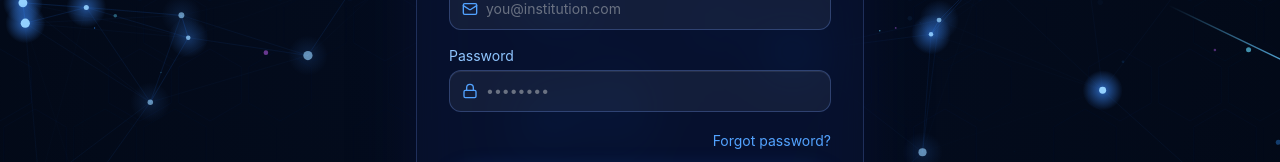
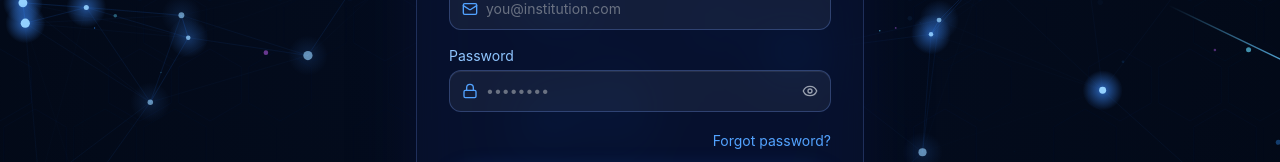
Before and after one commit to thywill123/cybershield, a React (Vite) app: page /login in a window 1280 px wide. Shown: the part 395-557 px from the top of the page. Built offline with nearby package versions, Linux system fonts and the light colour scheme; no server answers.

Commit message:
Add show/hide password toggle to Login page

```diff
--- a/src/pages/Login.jsx
+++ b/src/pages/Login.jsx
@@ -1,5 +1,5 @@
 import { useState, useEffect, useRef } from 'react'
-import { Lock, Mail, User, Building, CheckCircle, XCircle } from 'lucide-react'
+import { Lock, Mail, User, Building, CheckCircle, XCircle, Eye, EyeOff } from 'lucide-react'
 import { useNavigate } from 'react-router-dom'
 import { createUserWithEmailAndPassword, signInWithEmailAndPassword, sendPasswordResetEmail } from 'firebase/auth'
 import { doc, setDoc, getDoc } from 'firebase/firestore'
@@ -67,11 +67,16 @@ export default function Login() {
   const [loading, setLoading] = useState(false)
   const [error, setError] = useState('')
   const [showPasswordRules, setShowPasswordRules] = useState(false)
+  const [showPassword, setShowPassword] = useState(false)
   const [signupSuccess, setSignupSuccess] = useState(false)
   const [mobile, setMobile] = useState(false)
   const navigate = useNavigate()
 
   useEffect(() => { setMobile(isMobile()) }, [])
+
+  // Reset visibility toggle whenever we switch forms, so it never carries
+  // over "revealed" into a fresh password field.
+  useEffect(() => { setShowPassword(false) }, [mode])
 
   const pwdValidation = validatePassword(password)
 
@@ -152,6 +157,32 @@ export default function Login() {
     </div>
   )
 
+  // Password field with a show/hide eye toggle, sharing the same glass
+  // input styling as every other field.
+  const PasswordField = ({ value, onChange, placeholder, onFocus }) => (
+    <div className="flex items-center rounded-xl px-3 py-2.5 transition-colors" style={inputWrap}>
+      <Lock className="text-blue-400 w-4 h-4 mr-2 shrink-0" />
+      <input
+        type={showPassword ? 'text' : 'password'}
+        placeholder={placeholder}
+        value={value}
+        onChange={onChange}
+        onFocus={onFocus}
+        required
+        className={inputClass}
+      />
+      <button
+        type="button"
+        onClick={() => setShowPassword(v => !v)}
+        className="text-gray-400 hover:text-blue-400 transition-colors ml-2 shrink-0"
+        aria-label={showPassword ? 'Hide password' : 'Show password'}
+        tabIndex={-1}
+      >
+        {showPassword ? <EyeOff className="w-4 h-4" /> : <Eye className="w-4 h-4" />}
+      </button>
+    </div>
+  )
+
   return (
     <div className="min-h-screen flex items-center justify-center px-4 relative overflow-hidden"
       style={mobile ? { background: 'linear-gradient(135deg, #040d20 0%, #081830 50%, #030a18 100%)' } : {}}>
@@ -192,7 +223,8 @@ export default function Login() {
                 <div><label className="text-blue-300 text-sm mb-1 block">Email</label>
                   <div className="flex items-center rounded-xl px-3 py-2.5 transition-colors" style={inputWrap}><Mail className="text-blue-400 w-4 h-4 mr-2 shrink-0" /><input type="email" placeholder="you@institution.com" value={email} onChange={e => setEmail(e.target.value)} required className={inputClass} /></div></div>
                 <div><label className="text-blue-300 text-sm mb-1 block">Password</label>
-                  <div className="flex items-center rounded-xl px-3 py-2.5 transition-colors" style={inputWrap}><Lock className="text-blue-400 w-4 h-4 mr-2 shrink-0" /><input type="password" placeholder="••••••••" value={password} onChange={e => setPassword(e.target.value)} required className={inputClass} /></div></div>
+                  <PasswordField value={password} onChange={e => setPassword(e.target.value)} placeholder="••••••••" />
+                </div>
                 <div className="text-right"><button type="button" onClick={() => { setMode('forgot'); setError('') }} className="text-blue-400 text-sm">Forgot password?</button></div>
                 <button type="submit" disabled={loading} className="glass-sweep w-full text-white font-semibold py-3 rounded-full transition" style={btnStyle}>{loading ? 'Signing in...' : 'Sign In →'}</button>
               </form>
@@ -211,7 +243,12 @@ export default function Login() {
                 <div><label className="text-blue-300 text-sm mb-1 block">Email</label>
                   <div className="flex items-center rounded-xl px-3 py-2.5 transition-colors" style={inputWrap}><Mail className="text-blue-400 w-4 h-4 mr-2 shrink-0" /><input type="email" placeholder="you@institution.com" value={email} onChange={e => setEmail(e.target.value)} required className={inputClass} /></div></div>
                 <div><label className="text-blue-300 text-sm mb-1 block">Password</label>
-                  <div className="flex items-center rounded-xl px-3 py-2.5 transition-colors" style={inputWrap}><Lock className="text-blue-400 w-4 h-4 mr-2 shrink-0" /><input type="password" placeholder="Create a strong password" value={password} onChange={e => { setPassword(e.target.value); setShowPasswordRules(true) }} onFocus={() => setShowPasswordRules(true)} required className={inputClass} /></div>
+                  <PasswordField
+                    value={password}
+                    onChange={e => { setPassword(e.target.value); setShowPasswordRules(true) }}
+                    onFocus={() => setShowPasswordRules(true)}
+                    placeholder="Create a strong password"
+                  />
                   {showPasswordRules && (
                     <div className="mt-2 p-3 rounded-xl space-y-1.5" style={{ background: 'rgba(255,255,255,0.04)', border: '1px solid rgba(80,140,255,0.15)' }}>
                       <RuleItem passed={pwdValidation.minLength} text="At least 8 characters" />
```
